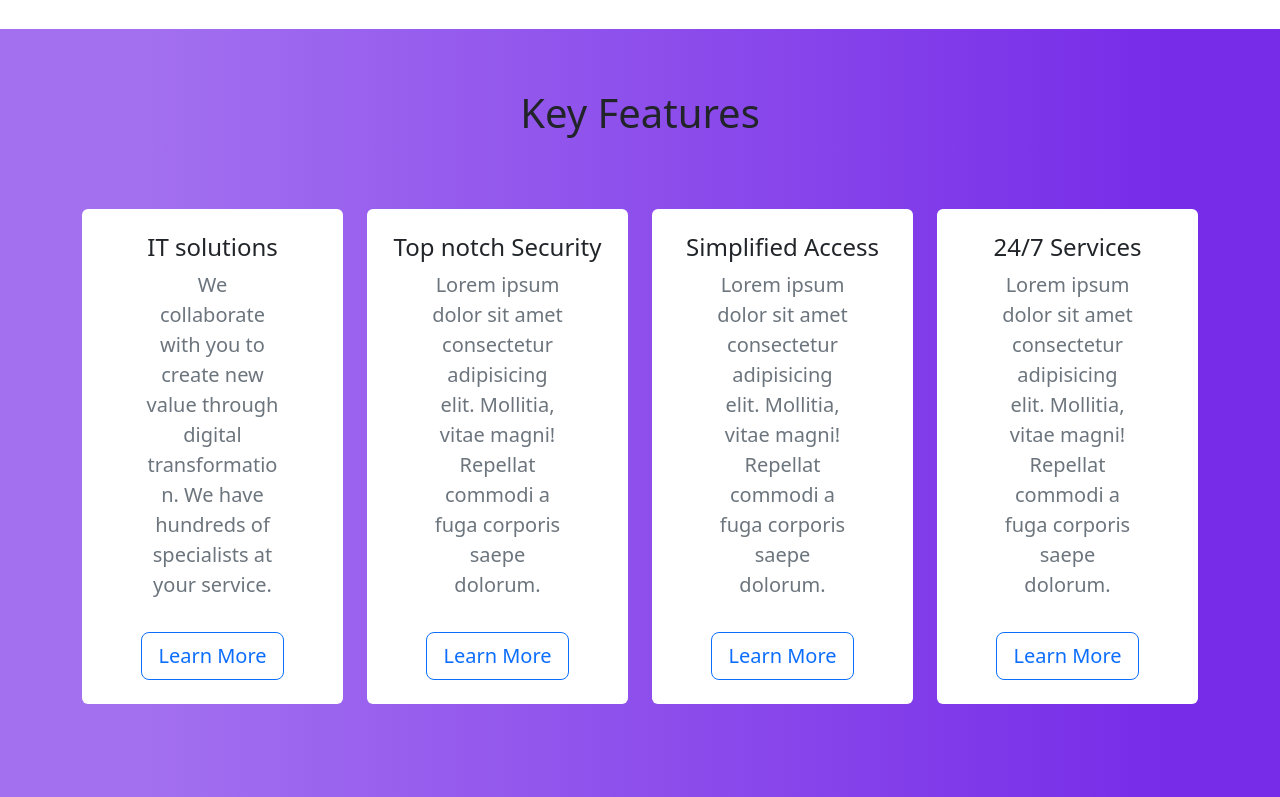
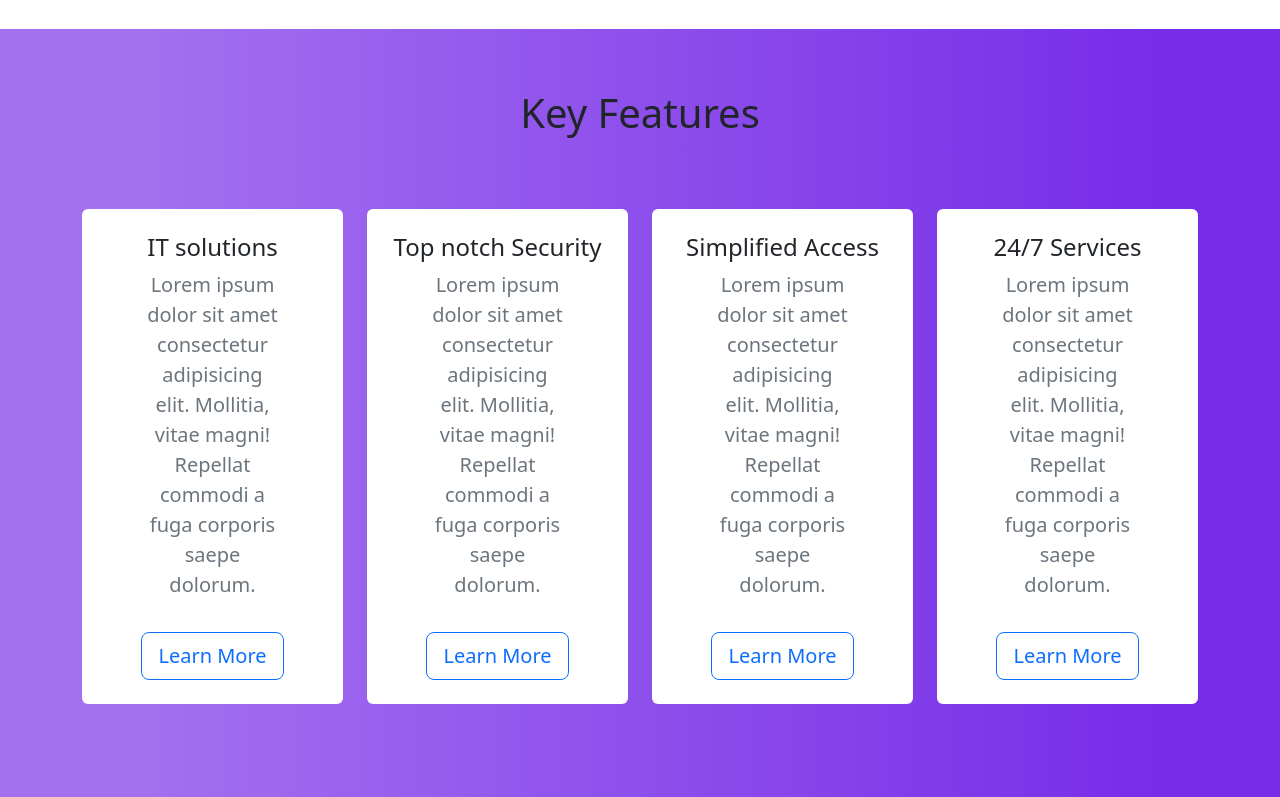
Before and after one commit to Awwal12/Maigadi-Test, a plain HTML site: page index.html in a window 1280 px wide. Shown: the part 616-1413 px from the top of the page. Drawn offline with nearby package versions, Linux system fonts and the light colour scheme.

Commit message:
refixed bug

```diff
--- a/index.html
+++ b/index.html
@@ -135,9 +135,9 @@
               <div class="card-body text-center py-4">
                 <h4 class="card-title">IT solutions</h4>
                 <p class="card-text mx-5 text-muted d-none d-lg-block lead">
-                  We collaborate with you to create new value through digital
-                  transformation. We have hundreds of specialists at your
-                  service.
+                  Lorem ipsum dolor sit amet consectetur adipisicing elit.
+                  Mollitia, vitae magni! Repellat commodi a fuga corporis saepe
+                  dolorum.
                 </p>
                 <a href="#" class="btn btn-outline-primary btn-lg mt-3">
                   Learn More
```
